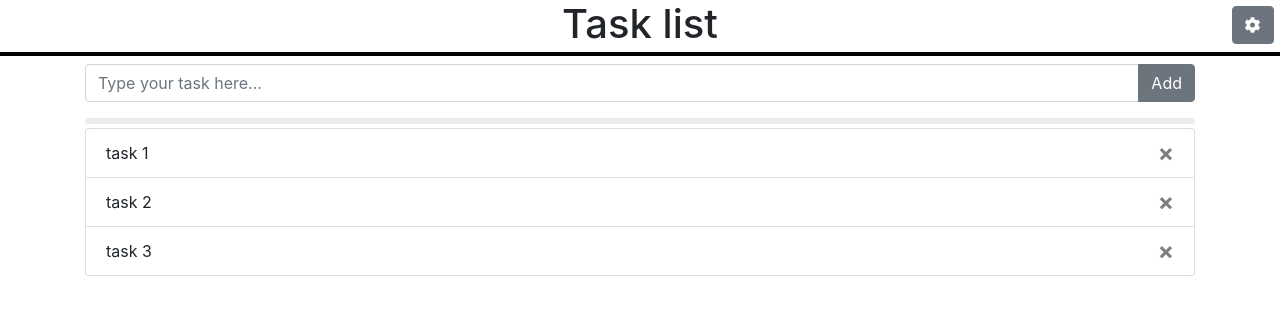
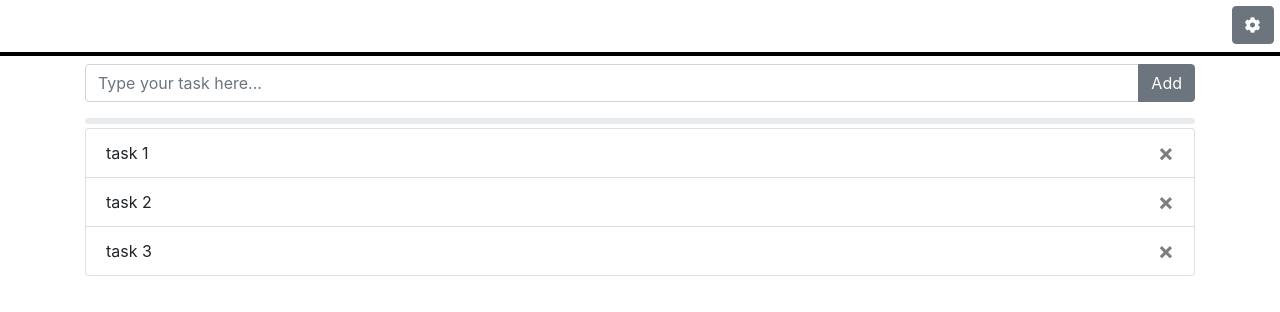
Before and after one commit to karolbulwin/task-list, a website: page views/index.html in a window 1280 px wide. Drawn offline with nearby package versions, Linux system fonts and the light colour scheme.

Commit message:
use js to display example title

```diff
--- a/views/index.html
+++ b/views/index.html
@@ -17,7 +17,7 @@
 
 <body>
   <header>
-    <h1 class="text-center" id="task-list-title">Task list</h1>
+    <h1 class="text-center" id="task-list-title"></h1>
     <div class="btn-group dropleft setting-box">
       <button type="button" class="btn btn-secondary rounded" data-toggle="dropdown" aria-haspopup="true" aria-expanded="false">
         <i class="fas fa-cog" aria-hidden="true"></i>
```
